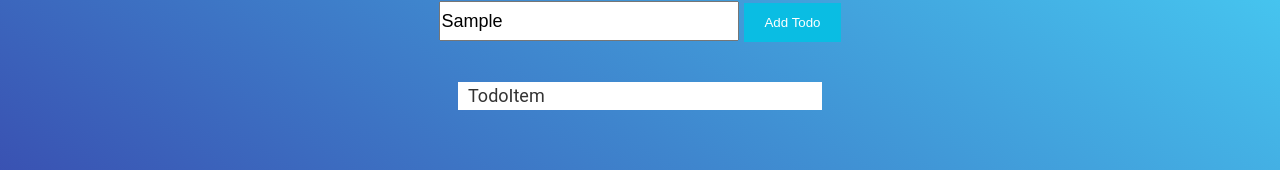
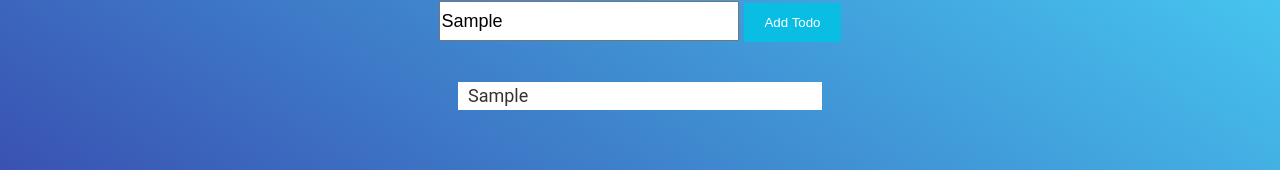
Before and after one commit to khaledrefaat/React-Projects, a React (Create React App) app in the folder to-do-list/: page / in a window 1280 px wide. Both pictures are taken after typing "Sample" into the empty fields and a click on the button "Add Todo". Shown: the part 195-365 px from the top of the page. Built offline with nearby package versions, Linux system fonts and the light colour scheme.

Commit message:
adding todo is working

```diff
--- a/to-do-list/src/componenets/App.js
+++ b/to-do-list/src/componenets/App.js
@@ -3,12 +3,17 @@ import TodoInput from './TodoInput';
 import TodoList from './TodoList';
 import './App.css';
 class App extends React.Component {
+	state = { todos: [] };
+	onFormSubmit = term => {
+		let joined = this.state.todos.concat(term);
+		this.setState({ todos: joined });
+	};
 	render() {
 		return (
 			<div className="container">
 				<h1>Todo List</h1>
-				<TodoInput />
-				<TodoList />
+				<TodoInput onFormSubmit={this.onFormSubmit} />
+				<TodoList todos={this.state.todos} />
 			</div>
 		);
 	}
--- a/to-do-list/src/componenets/TodoInput.js
+++ b/to-do-list/src/componenets/TodoInput.js
@@ -6,7 +6,7 @@ class TodoInput extends React.Component {
 
 	onFormSubmit = event => {
 		event.preventDefault();
-		console.log(this.state.term);
+		this.props.onFormSubmit(this.state.term);
 	};
 	render() {
 		return (
--- a/to-do-list/src/componenets/TodoItem.js
+++ b/to-do-list/src/componenets/TodoItem.js
@@ -1,7 +1,7 @@
 import React from 'react';
 
 const TodoItem = props => {
-	return <div className="todo">TodoItem</div>;
+	return <div className="todo">{props.todo}</div>;
 };
 
 export default TodoItem;
--- a/to-do-list/src/componenets/TodoList.js
+++ b/to-do-list/src/componenets/TodoList.js
@@ -3,11 +3,11 @@ import TodoItem from './TodoItem';
 import './TodoList.css';
 
 const TodoList = props => {
-	return (
-		<ul className="todo-list">
-			<TodoItem />
-		</ul>
-	);
+	const todo = props.todos.map(todo => {
+		return <TodoItem todo={todo} />;
+	});
+	console.log(props.todos);
+	return <ul className="todo-list">{todo}</ul>;
 };
 
 export default TodoList;
```
Also changed, not shown: 1 other file (tests, documents, lock files or other folders).
